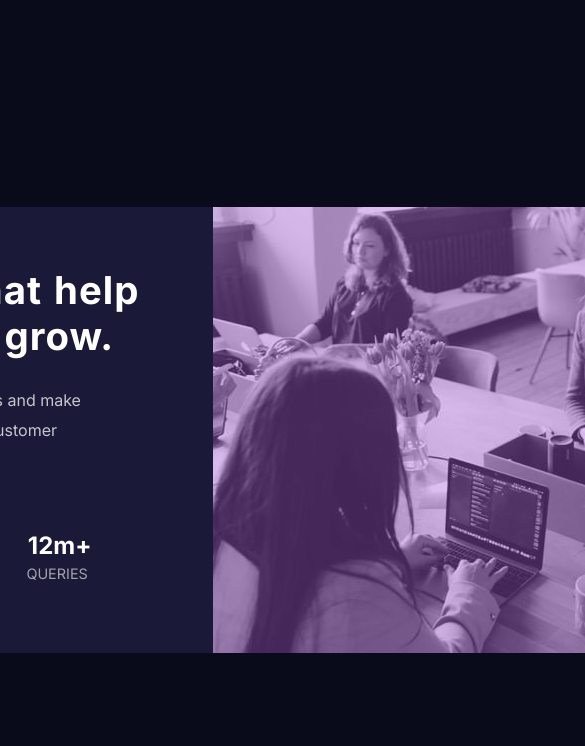
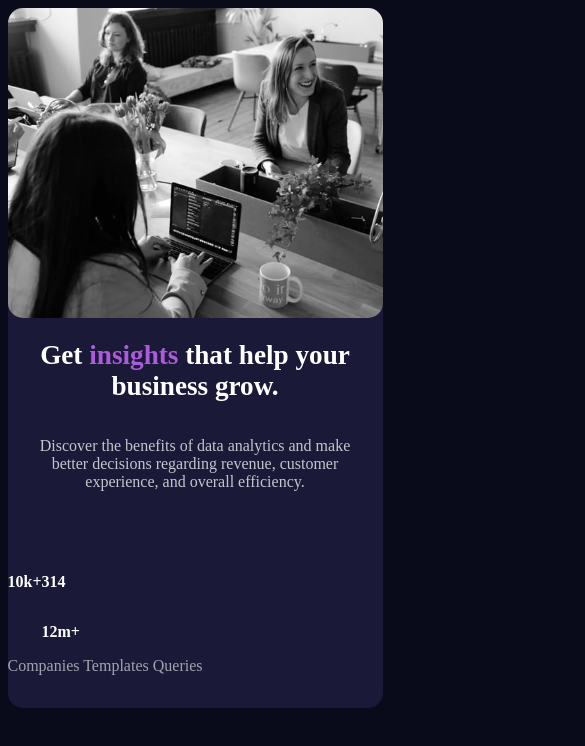
Before and after one commit to ManuSaarenmaa/stats-preview-card, a plain HTML site: page index.html in a window 390 px wide. Shown: the top 746 px of the page, 585 px wide, since content can reach past the window. Drawn offline with Linux system fonts and the light colour scheme.

Commit message:
second commit. started mobile css.

```diff
--- a/index.html
+++ b/index.html
@@ -5,7 +5,8 @@
   <meta name="viewport" content="width=device-width, initial-scale=1.0">
 
   <link rel="icon" type="image/png" sizes="32x32" href="./images/favicon-32x32.png">
-  <link rel="stylesheet" href="/styles/style.css">
+  <link rel="stylesheet" media="screen and (min-width: 1201px) and (max-width: 3000px)" href="/styles/style.css">
+  <link href="mobile.css" media="screen and (min-width: 320px) and (max-width: 1200px)" rel="stylesheet">
 
   <link rel="preconnect" href="https://fonts.googleapis.com">
   <link rel="preconnect" href="https://fonts.gstatic.com" crossorigin>
@@ -27,8 +28,11 @@
       Discover the benefits of data analytics and make better decisions regarding revenue, customer
       experience, and overall efficiency.
     </p>
+    <div class="stats">
      <span class="numbers">
-      10k+
+      <span>
+        10k+
+      </span>
       314
       12m+
       </span>
@@ -36,7 +40,8 @@
        Companies
        Templates
        Queries
-     </span>
+      </span>
+    </div>
   </div>
   <div class="kuva">
   <img src="images/image-header-desktop.jpg" alt="Coding">
--- /dev/null
+++ b/mobile.scss
@@ -0,0 +1,76 @@
+//variables// primary
+$mainBg: hsl(233, 47%, 7%);
+$cardBg: hsl(244, 38%, 16%);
+$accent: hsl(277, 64%, 61%);
+
+$mainHeading: hsl(0, 0%, 100%);
+$mainP: hsla(0, 0%, 100%, 0.75);
+$statHeading: hsla(0, 0%, 100%, 0.6);
+
+@mixin fonts {
+    font-family: "Inter", "Lexend Deca";
+    font-weight: 400, 700;
+}
+
+*{
+    box-sizing: border-box;
+}
+
+body{
+    background-color: $mainBg;
+    display: flex;
+    justify-content: center;
+    align-items: center;
+
+}
+
+.main{
+    width: 375px;
+    height: 700px;
+    background-color: $cardBg;
+    border-radius: 15px;
+    display: flex;
+    flex-direction: column;
+}
+
+header{
+    color: $mainHeading;
+    font-weight: bold;
+    text-align: center;
+    font-size: 1.7rem;
+    padding: 5%;
+}
+
+.purple{
+    color: $accent;
+}
+
+p{
+    color: $mainP;
+    padding: 0px 7% 0px 7%;
+    text-align: center;
+}
+
+.texts{
+    order: 2;
+}
+
+.numbers{
+    color: $mainHeading;
+    font-weight: bold;
+    white-space: pre-line;
+    display: flex;
+    line-height: 50px;
+}
+
+.other{
+    color: $statHeading;
+    text-align: center;
+}
+
+
+img{
+    width: 375px;
+    border-radius: 15px;
+    order: 1;
+}
```
Also changed, not shown: mobile.css (added), 1 other file.
